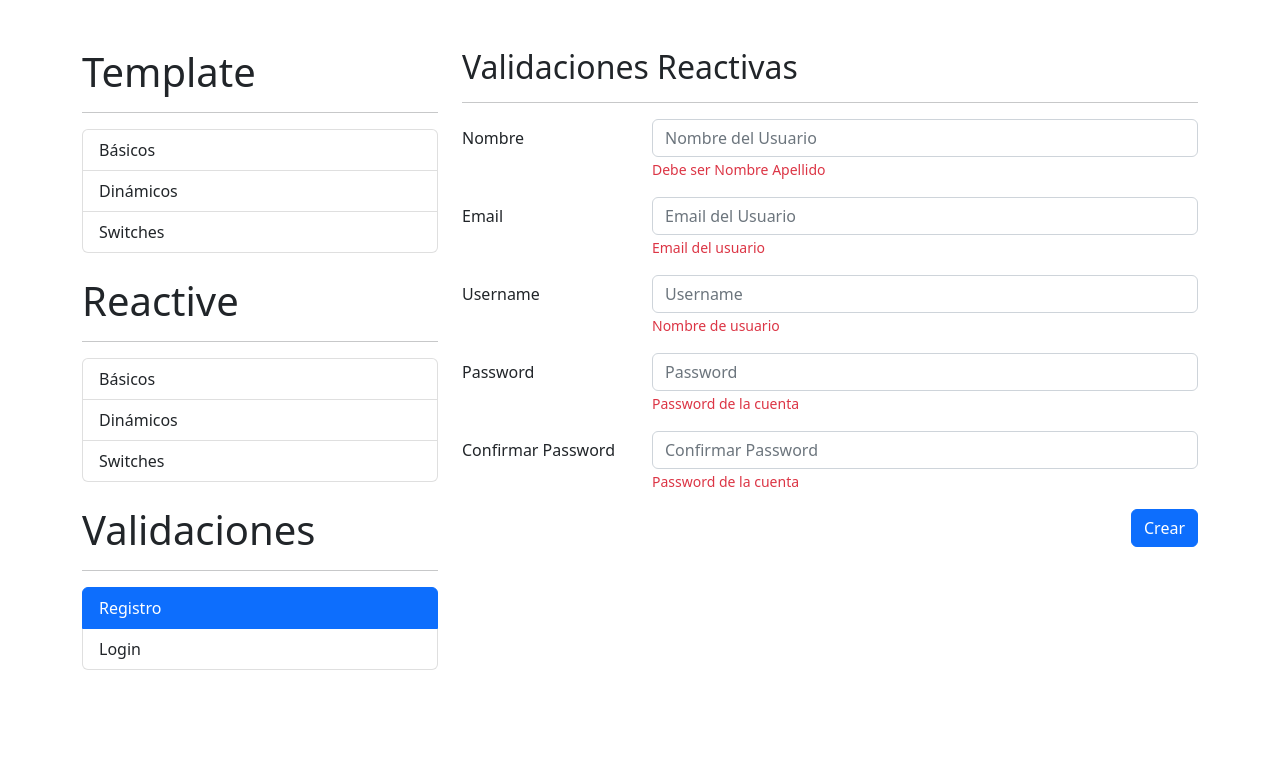
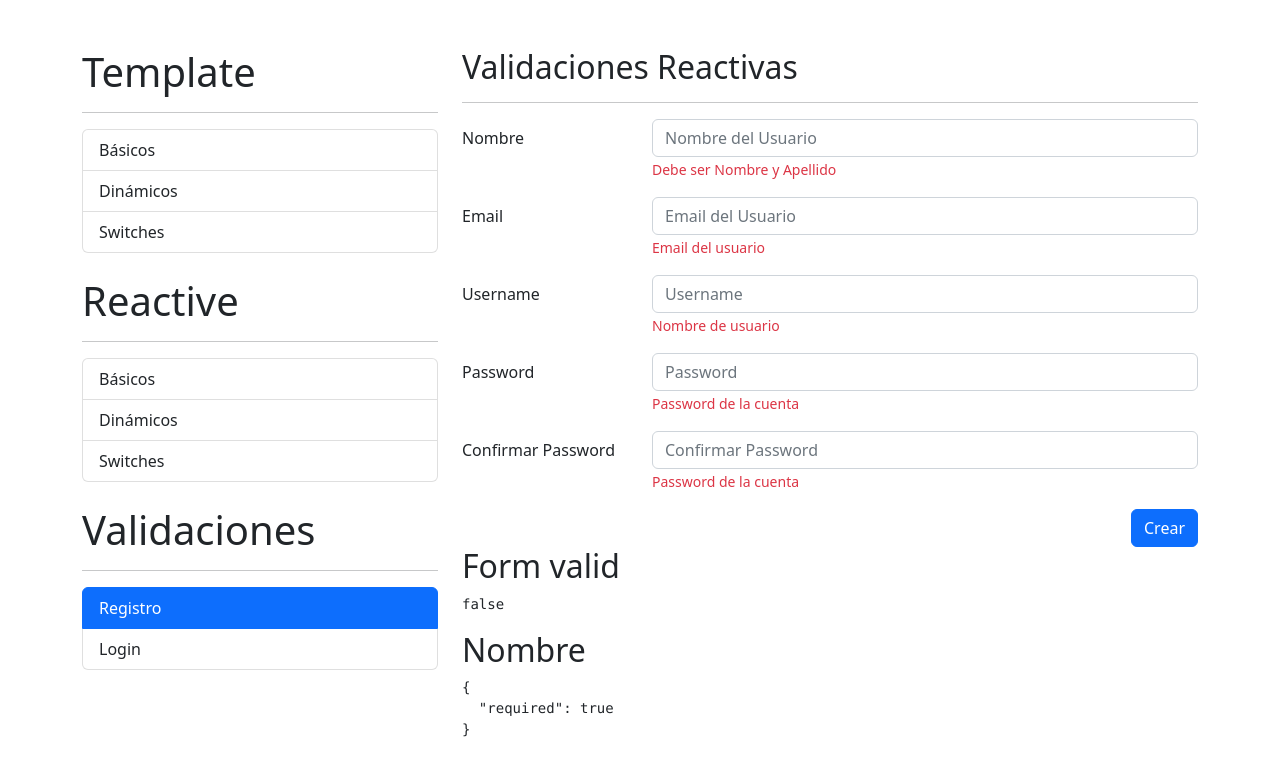
Before and after one commit to adanga89/angular-forms, an Angular app: page /template/basicos in a window 1280 px wide. Both pictures are taken after a click on the item "Registro". Shown: the top 776 px of the page. Built offline with nearby package versions, Linux system fonts and the light colour scheme.

Commit message:
Validación del Nombre | Auth

```diff
--- a/src/app/auth/auth.module.ts
+++ b/src/app/auth/auth.module.ts
@@ -4,6 +4,7 @@ import { CommonModule } from '@angular/common';
 import { AuthRoutingModule } from './auth-routing.module';
 import { RegistroComponent } from './registro/registro.component';
 import { LoginComponent } from './login/login.component';
+import { ReactiveFormsModule } from '@angular/forms';
 
 
 @NgModule({
@@ -13,7 +14,8 @@ import { LoginComponent } from './login/login.component';
   ],
   imports: [
     CommonModule,
-    AuthRoutingModule
+    AuthRoutingModule,
+    ReactiveFormsModule
   ]
 })
 export class AuthModule { }
--- a/src/app/auth/registro/registro.component.html
+++ b/src/app/auth/registro/registro.component.html
@@ -3,15 +3,17 @@
 
 <div class="row">
     <div class="col">
-        <form autocomplete="off">
+        <form autocomplete="off" (ngSubmit)="submitFormulario()" [formGroup]="miFormulario">
             <!-- Nombre -->
             <div class="row mb-3">
                 <label class="col-sm-3 col-form-label">Nombre</label>
                 <div class="col-sm-9">
                     <input type="text"
                         class="form-control"
+                        formControlName="nombre"
                         placeholder="Nombre del Usuario">
-                    <span class="form-text text-danger">Debe ser Nombre Apellido</span>
+                    <span *ngIf="campoValido('nombre')"
+                    class="form-text text-danger">Debe ser Nombre y Apellido</span>
                 </div>
             </div>
 
@@ -61,7 +63,7 @@
 
             <div class="row">
                 <div class="col">
-                    <button class="btn btn-primary float-end">
+                    <button type="submit" class="btn btn-primary float-end">
                         Crear
                     </button>
                 </div>
@@ -69,3 +71,9 @@
         </form>
     </div>
 </div>
+
+<h2>Form valid</h2>
+<pre>{{miFormulario.valid | json}}</pre>
+
+<h2>Nombre</h2>
+<pre>{{miFormulario.controls['nombre'].errors | json}}</pre>
--- a/src/app/auth/registro/registro.component.ts
+++ b/src/app/auth/registro/registro.component.ts
@@ -1,4 +1,5 @@
 import { Component, OnInit } from '@angular/core';
+import { FormBuilder, FormGroup, Validators } from '@angular/forms';
 
 @Component({
   selector: 'app-registro',
@@ -8,9 +9,24 @@ import { Component, OnInit } from '@angular/core';
 })
 export class RegistroComponent implements OnInit {
 
-  constructor() { }
+  nombreApellidoPattern: string = '([a-zA-Z]+) ([a-zA-Z]+)';
+
+  miFormulario: FormGroup = this.fb.group({
+    nombre: ['', [Validators.required, Validators.pattern(this.nombreApellidoPattern)]]
+  })
+
+  constructor(private fb: FormBuilder) { }
 
   ngOnInit(): void {
   }
 
+  campoValido(campo: string): boolean | undefined{
+    return this.miFormulario.get(campo)?.invalid;
+  }
+
+  submitFormulario(){
+    console.log(this.miFormulario.value);
+
+    this.miFormulario.markAllAsTouched();
+  }
 }
```
